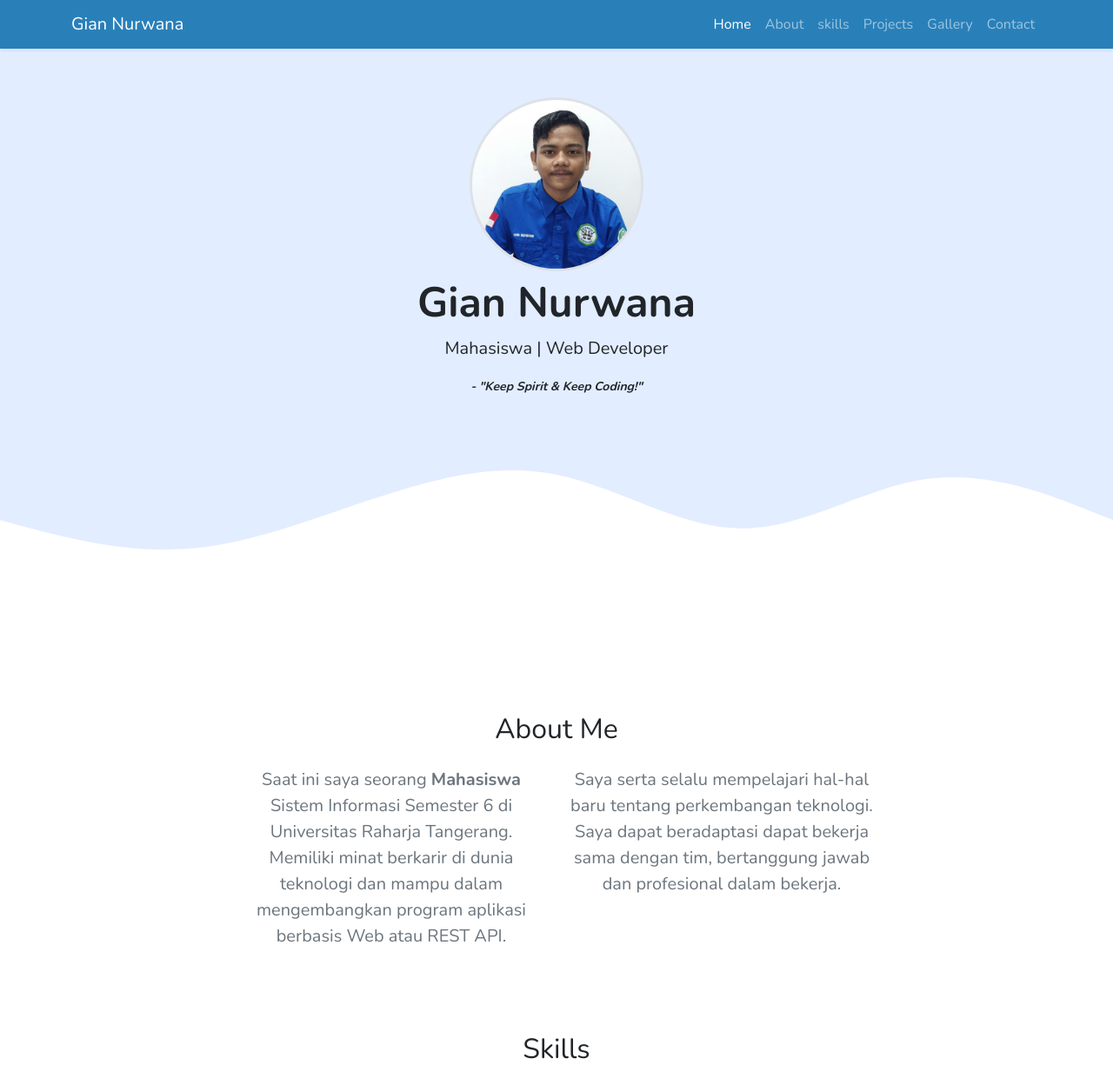
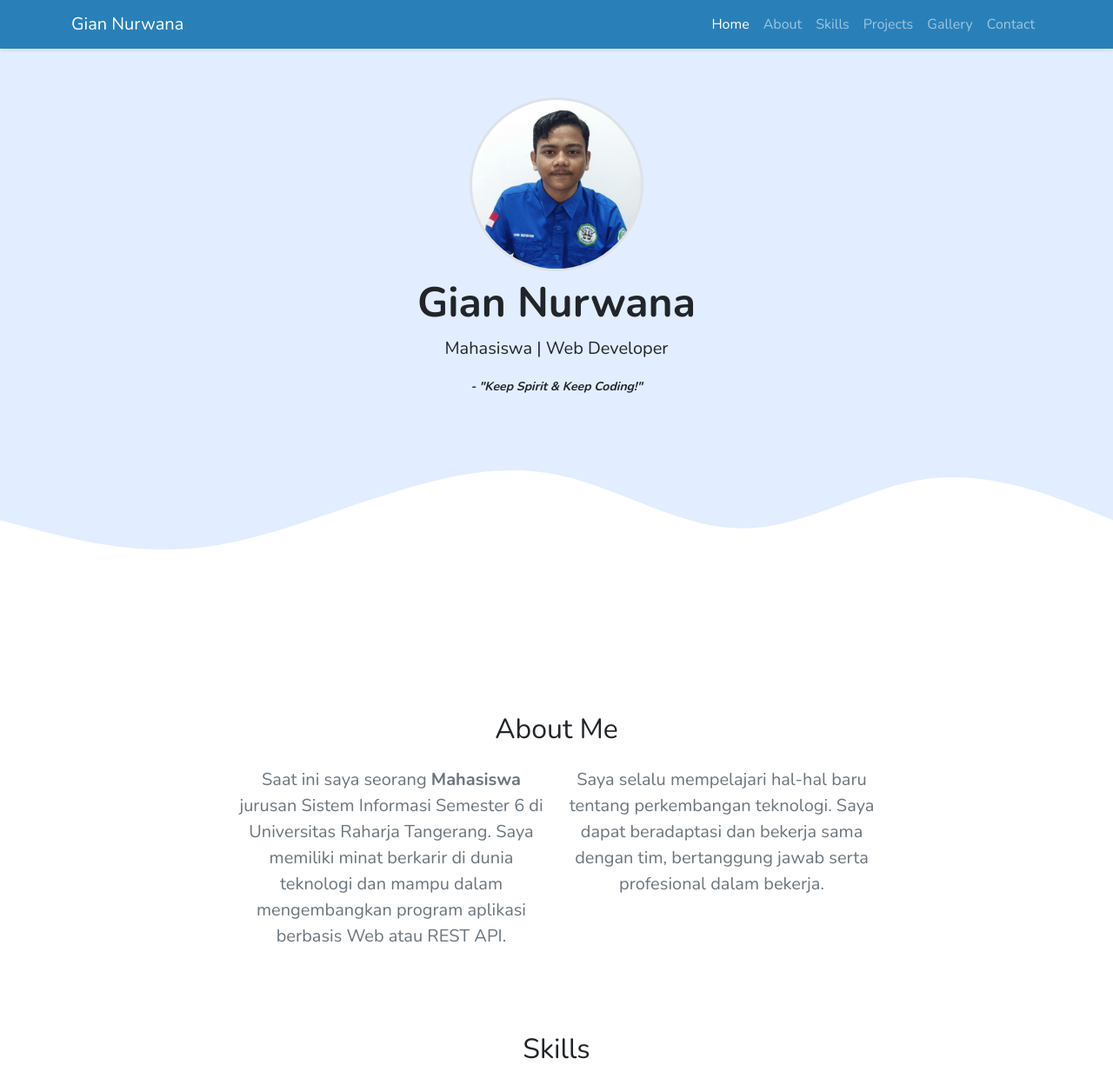
Before and after one commit to giannurwana19/giannurwana19.github.io, a website: page index.html in a window 1280 px wide. Shown: the top 1248 px of the page at 87% size. Drawn offline with nearby package versions, Linux system fonts and the light colour scheme.

Commit message:
memperbaiki kata di section about & navbar

```diff
--- a/index.html
+++ b/index.html
@@ -59,7 +59,7 @@
         <div class="navbar-nav ms-auto">
           <a class="nav-link active" aria-current="page" href="#home">Home</a>
           <a class="nav-link" href="#about">About</a>
-          <a class="nav-link" href="#skills">skills</a>
+          <a class="nav-link" href="#skills">Skills</a>
           <a class="nav-link" href="#projects">Projects</a>
           <a class="nav-link" href="#gallery">Gallery</a>
           <a class="nav-link" href="#contact">Contact</a>
@@ -96,14 +96,14 @@
       </div>
       <div class="row justify-content-center fs-5 text-center text-secondary">
         <div class="col-lg-4" data-aos="zoom-in" data-aos-duration="1000">
-          <p>Saat ini saya seorang <strong>Mahasiswa</strong> Sistem Informasi Semester 6 di Universitas Raharja
-            Tangerang. Memiliki minat berkarir di dunia teknologi dan mampu dalam mengembangkan program aplikasi
+          <p>Saat ini saya seorang <strong>Mahasiswa</strong> jurusan Sistem Informasi Semester 6 di Universitas Raharja
+            Tangerang. Saya memiliki minat berkarir di dunia teknologi dan mampu dalam mengembangkan program aplikasi
             berbasis Web atau REST API.</p>
         </div>
         <div class="col-lg-4" data-aos="zoom-in" data-aos-duration="1000" data-aos-delay="200">
           <p>
-            Saya serta selalu mempelajari hal-hal baru tentang perkembangan teknologi.
-            Saya dapat beradaptasi dapat bekerja sama dengan tim, bertanggung jawab dan profesional dalam bekerja.
+            Saya selalu mempelajari hal-hal baru tentang perkembangan teknologi.
+            Saya dapat beradaptasi dan bekerja sama dengan tim, bertanggung jawab serta profesional dalam bekerja.
           </p>
         </div>
       </div>
```
